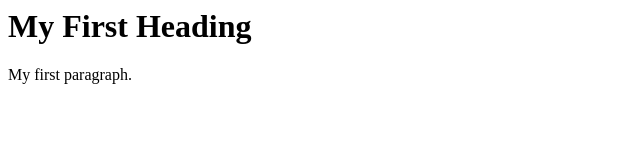
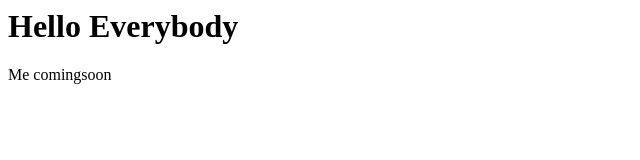
Before and after one commit to soyasamosa/raazyadav, a plain HTML site: page index.html in a window 1280 px wide. Shown: the whole page, without its empty margins (0-640 px from the left). Drawn offline with Linux system fonts and the light colour scheme.

Commit message:
Update index.html

```diff
--- a/index.html
+++ b/index.html
@@ -1,8 +1,8 @@
 <html>
 <body>
 
-<h1>My First Heading</h1>
-<p>My first paragraph.</p>
+<h1>Hello Everybody</h1>
+<p>Me comingsoon</p>
 
 </body>
 </html>
```
